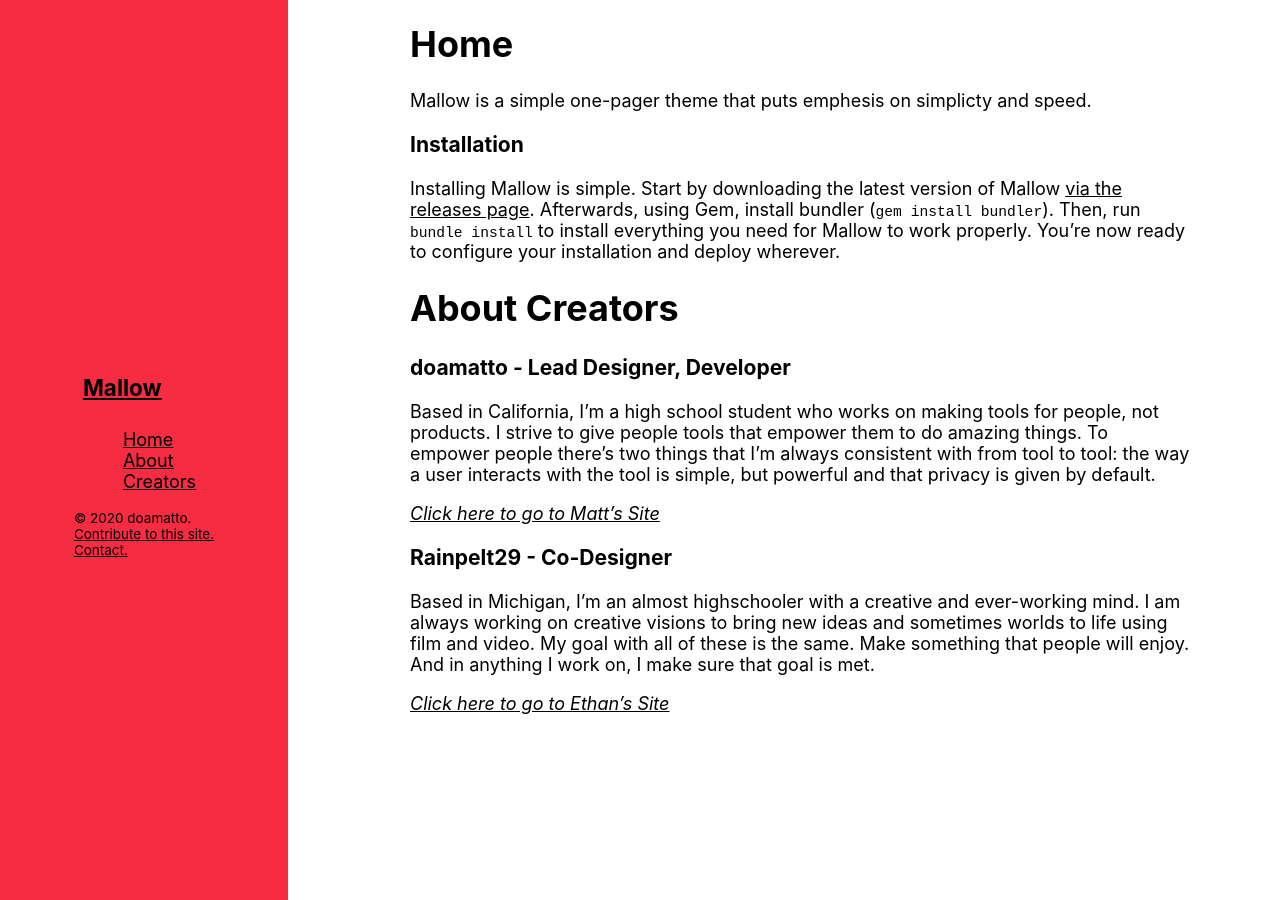
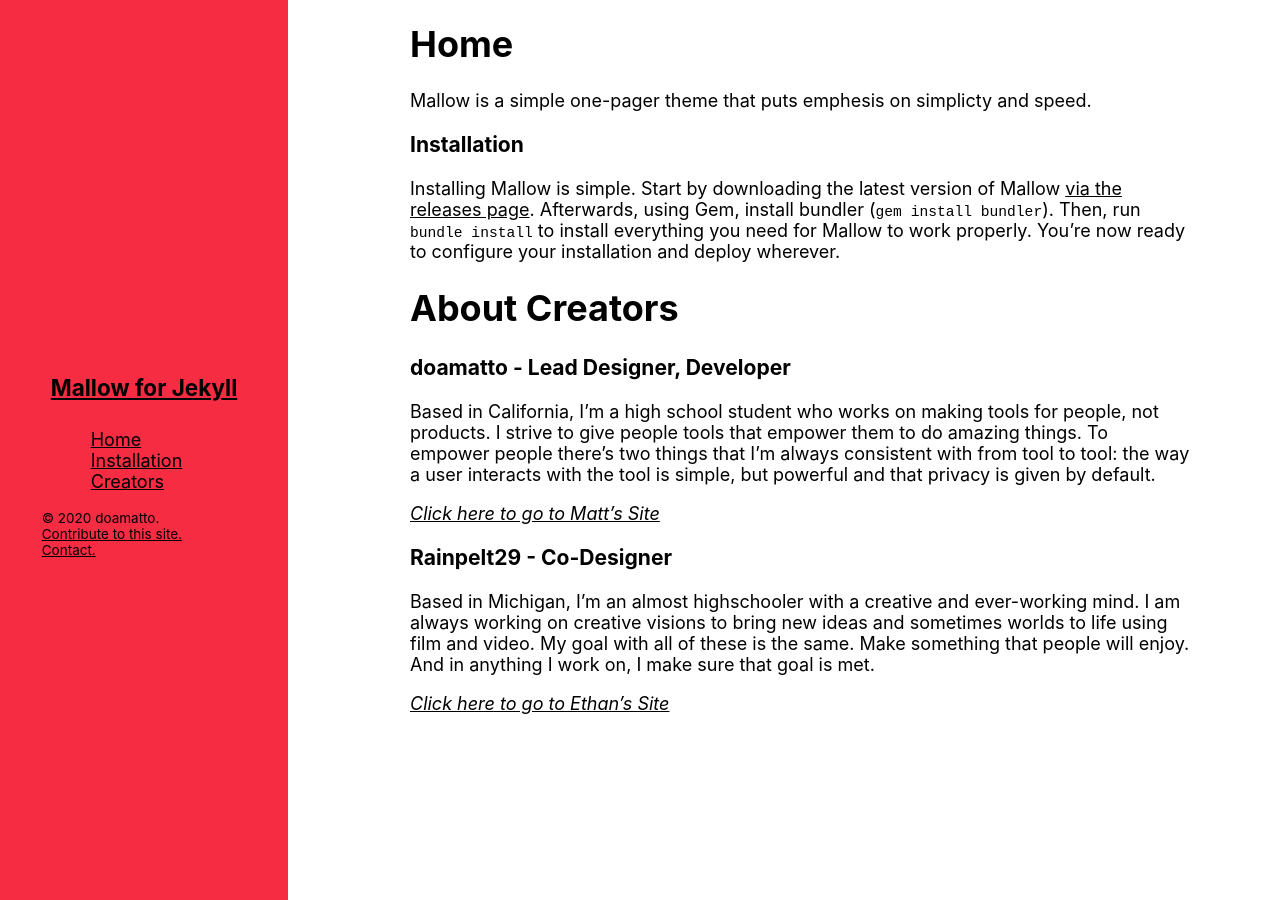
Before and after one commit to doamatto/mallow-theme, a Jekyll site: the page built from index.md, in a window 1280 px wide. Built offline with Jekyll 4.4.1, drawn with Linux system fonts in a browser that asks for light colours; some web fonts are replaced; our own code applies the rules of GitHub Pages for plain Markdown files; part of the change alters nothing that is shown.

Commit message:
Minimized config

```diff
--- a/_config.yml
+++ b/_config.yml
@@ -1,26 +1,28 @@
-lang: en-GB # Site language
-title: "Mallow" # Site name; SEO
-description: "Mallow is a simple one-pager theme that puts emphesis on simplicty and speed." # Site description; SEO
-author: "doamatto" # For SEO
-favicon: "/assets/logo.svg" # Add a favicon.
+# Read more on how to setup your instance of Mallow: https://github.com/doamatto/mallow-theme/wiki
 
-navigation: # Control the Navigation Bar
+# Configure your SEO: https://github.com/doamatto/mallow-theme/wiki/Configuring-SEO
+lang: en-GB
+title: "Mallow for Jekyll"
+description: "Mallow is a simple one-pager theme that puts emphesis on simplicty and speed."
+author: "doamatto"
+favicon: "/assets/logo.svg"
+
+# Configure your navigation and footer links: https://github.com/doamatto/mallow-theme/wiki/Configuring-Navigation-and-Footer-Links
+navigation:
   - title: Home
     url: /
-  - title: About
-    url: "#about-mallow"
+  - title: Installation
+    url: "#installation"
   - title: Creators
     url: "#about-creators"
-
-webSource: "https://github.com/doamatto/mallow-theme" # Contribution Link
-copyrightName: [ "doamatto" ] # Text for after copyright
-copyrightYear: [ "2018-2020" ] # Overwrite the updating year counter
-footerLinks: # Control the Footer Links
+footerLinks:
   - title: Contact.
     url: "https://doamatto.xyz/contact"
+webSource: "https://github.com/doamatto/mallow-theme"
+copyrightName: [ "doamatto" ]
+copyrightYear: [ "2018-2020" ]
 
 # Don't edit below this line
-
 exclude:
   - README.md
   - LICENSE
```
